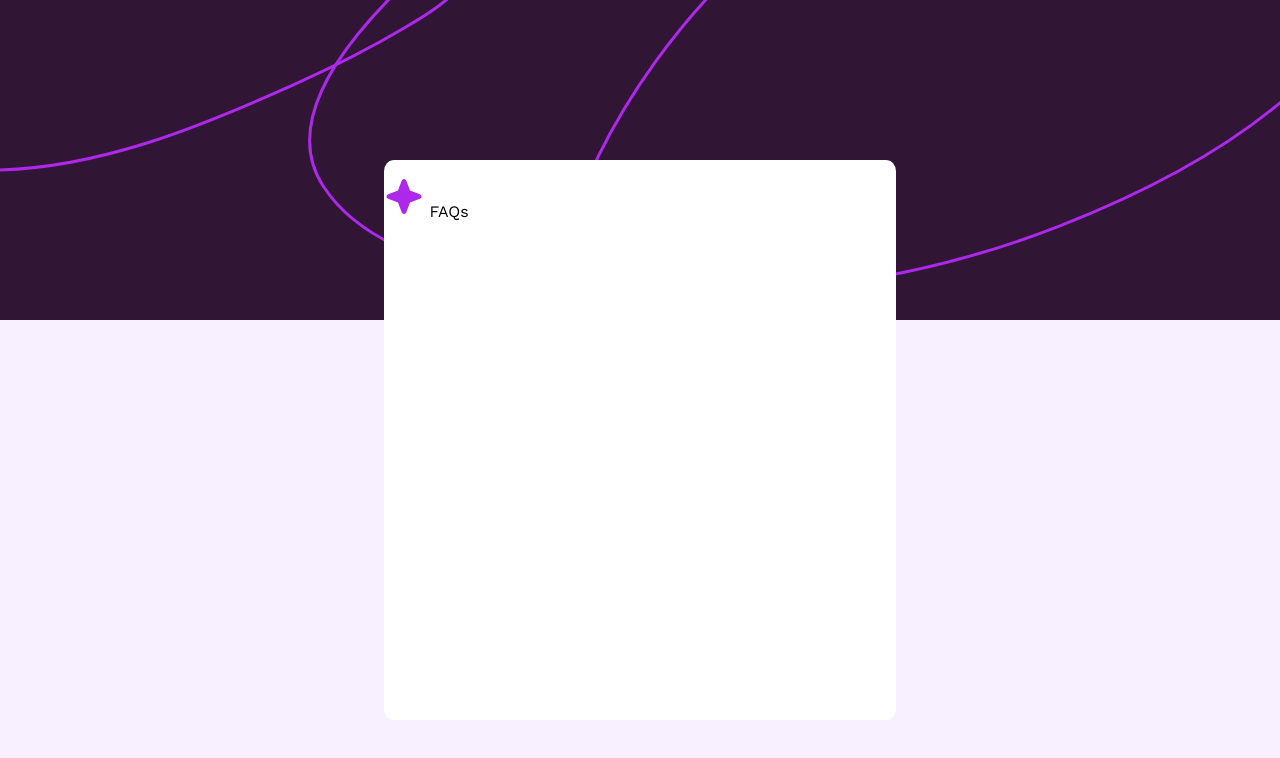
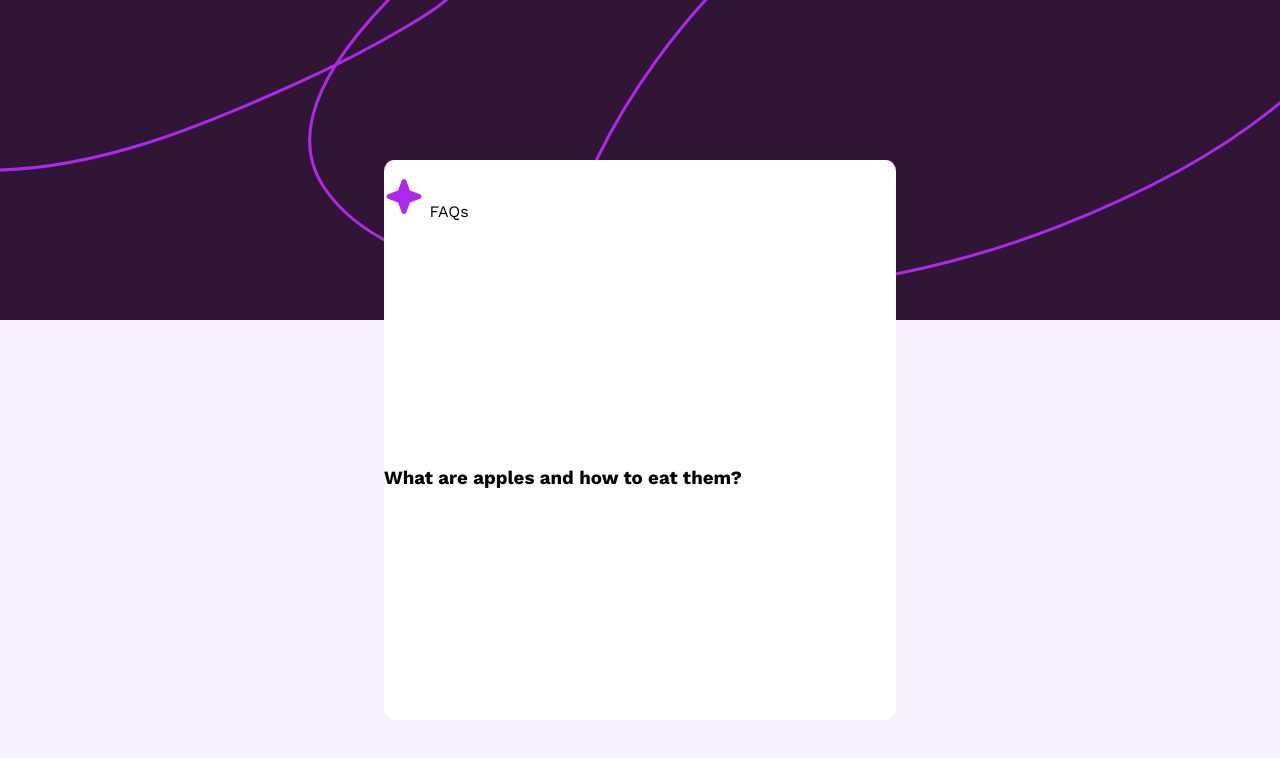
Before and after one commit to kushtaoleh/faq-project, a plain HTML site: page index.html in a window 1280 px wide. Drawn offline with nearby package versions, Linux system fonts and the light colour scheme; a web font is replaced by a local one.

Commit message:
Start to adding questions

```diff
--- a/index.html
+++ b/index.html
@@ -28,6 +28,9 @@
         </p>
       </div>
       <div id="main_questions">
+        <div class="faq">
+          <div class="question">
+            <h3>What are apples and how to eat them?</h3>
           </div>
         </div>
       </div>
```
